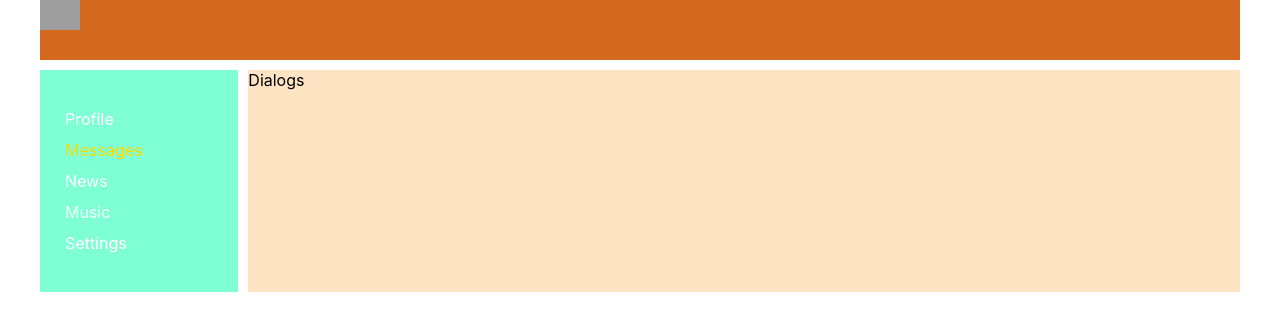
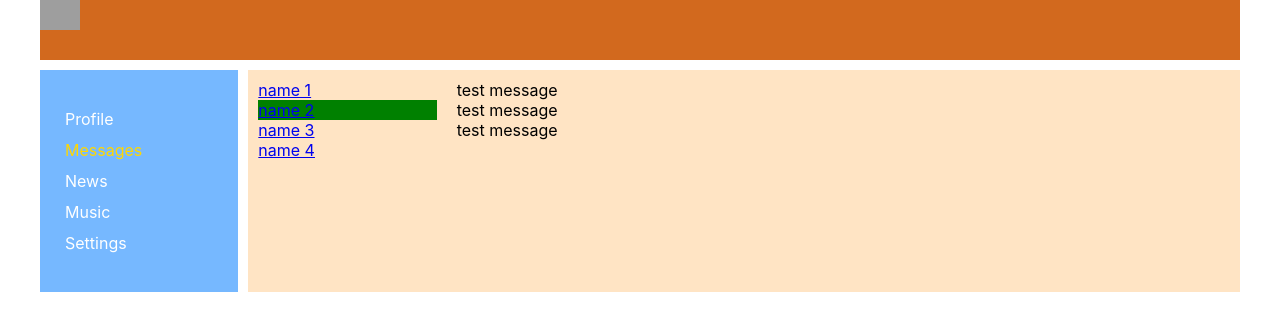
Before and after one commit to maksym-rakomin/react-social-network, a React (Create React App) app: page /dialogs in a window 1280 px wide. Shown: the top 330 px of the page. Built offline with nearby package versions, Linux system fonts and the light colour scheme; grey boxes are pictures that could not be loaded.

Commit message:
create template dialogs + add subroute

```diff
--- a/src/App.js
+++ b/src/App.js
@@ -17,7 +17,7 @@ function App() {
             <Navbar />
             <div className="app-wrapper__content">
                 <Route path="/dialogs" component={Dialogs}/>
-                <Route path="/profile" component={Profile} />
+                <Route path="/profile" component={Profile}/>
                 <Route path="/news" component={News} />
                 <Route path="/music" component={Music} />
                 <Route path="/settings" component={Settings} />
--- a/src/components/Dialogs/Dialogs.jsx
+++ b/src/components/Dialogs/Dialogs.jsx
@@ -1,10 +1,30 @@
 import React from "react";
 import s from './Dialogs.module.css'
+import {NavLink} from "react-router-dom";
 
 const Dialogs = (props) => {
     return (
-        <div>
-            Dialogs
+        <div className={s.dialogs}>
+            <div className={s.dialogs__items}>
+                <div className={s.dialogs__item}>
+                    <NavLink to="/dialogs/1" className={s.dialogs__link} activeClassName={s.active}>name 1</NavLink>
+                </div>
+                <div className={s.dialogs__item + ' ' + s.active}>
+                    <NavLink to="/dialogs/2" className={s.dialogs__link} activeClassName={s.active}>name 2</NavLink>
+                </div>
+                <div className={s.dialogs__item}>
+                    <NavLink to="/dialogs/3" className={s.dialogs__link} activeClassName={s.active}>name 3</NavLink>
+                </div>
+                <div className={s.dialogs__item}>
+                    <NavLink to="/dialogs/4" className={s.dialogs__link} activeClassName={s.active}>name 4</NavLink>
+                </div>
+            </div>
+
+            <div className={s.messages}>
+                <div className={s.messages__item}>test message</div>
+                <div className={s.messages__item}>test message</div>
+                <div className={s.messages__item}>test message</div>
+            </div>
         </div>
     )
 }
--- a/src/components/Dialogs/Dialogs.module.css
+++ b/src/components/Dialogs/Dialogs.module.css
@@ -0,0 +1,25 @@
+.dialogs {
+    display: grid;
+    grid-template-columns: 2fr 8fr;
+}
+
+.dialogs__items {
+    padding: 10px;
+}
+
+.dialogs__item {
+}
+
+.dialogs__item.active {
+    background: green;
+    color: bisque;
+}
+
+.dialogs__link {}
+
+.messages {
+    padding: 10px;
+}
+
+.messages__item {
+}
--- a/src/components/Navbar/Navbar.module.css
+++ b/src/components/Navbar/Navbar.module.css
@@ -1,5 +1,5 @@
 .navbar {
-    background: aquamarine;
+    background: #76b8ff;
     grid-area: n;
     padding: 20px;
 }
```
